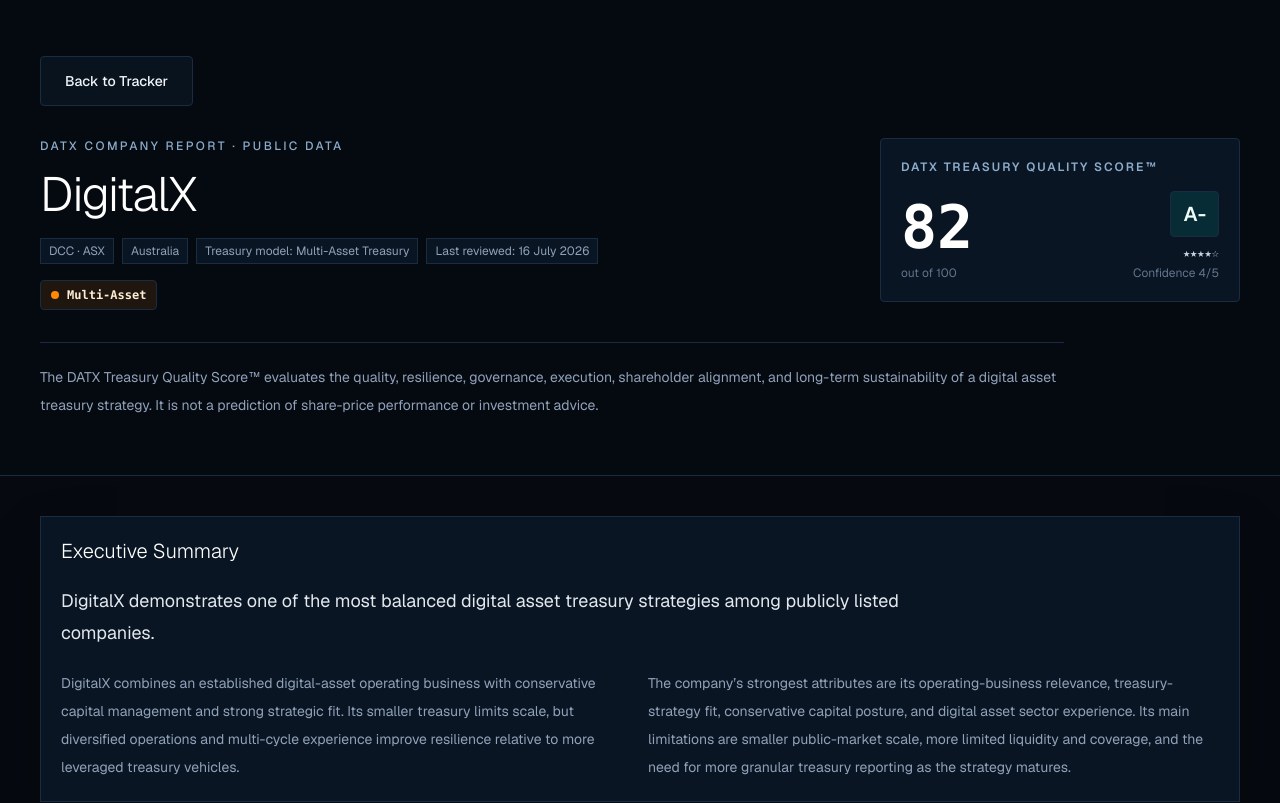
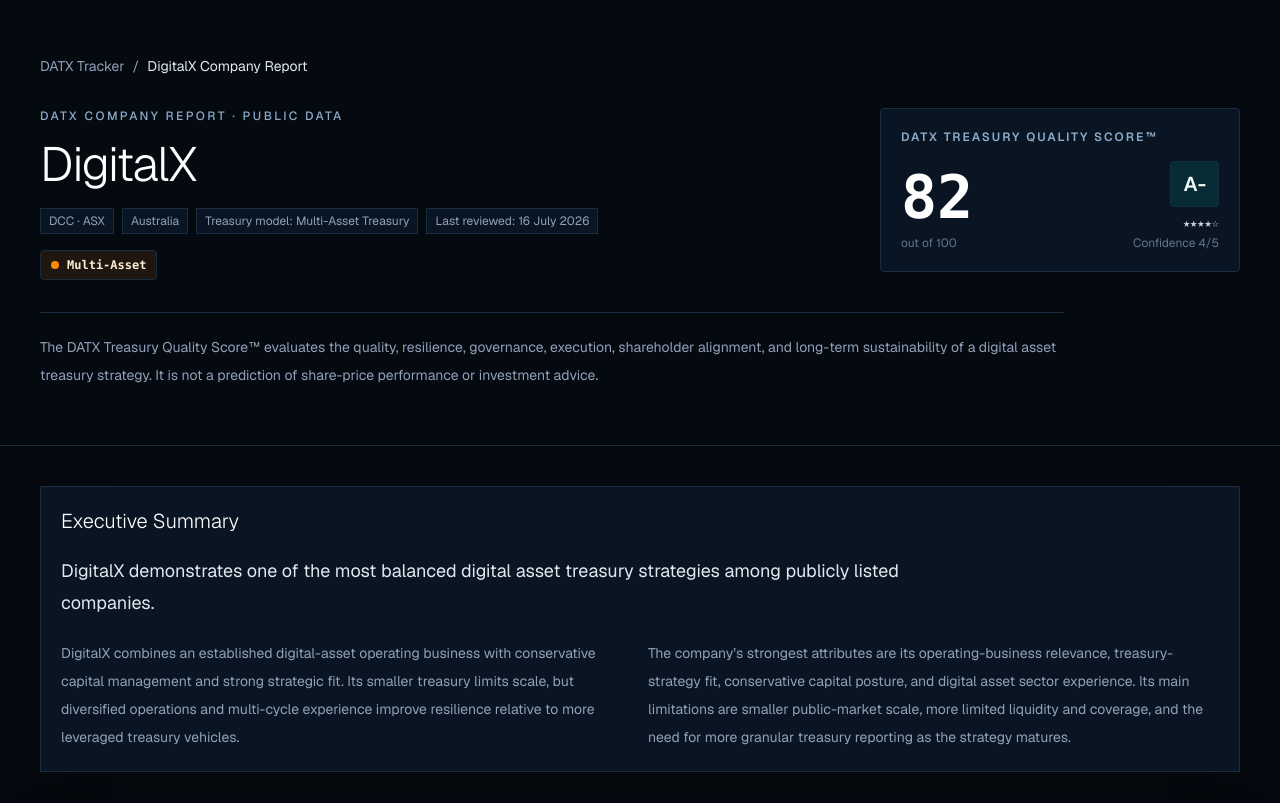
Before and after one commit to datxstrategy-creator/datx-prototype, a Next.js app: page /tracker/companies/digitalx in a window 1280 px wide. Shown: the top 803 px of the page. Built offline with nearby package versions, Linux system fonts and the light colour scheme.

Commit message:
Improve tracker SEO and crawlability

```diff
--- a/app/dat-tracker-prototype/company-report-template.tsx
+++ b/app/dat-tracker-prototype/company-report-template.tsx
@@ -287,12 +287,17 @@ export function CompanyReportContent({
     <main className="min-h-screen bg-datx-black text-slate-100">
       <section className="border-b border-datx-line bg-[#050910]">
         <div className="container-frame py-10 sm:py-14">
-          <Link
-            className="button-secondary mb-8"
-            href={basePath}
-          >
-            {publicMode ? "Back to Tracker" : "Back to DAT Tracker"}
-          </Link>
+          {publicMode ? (
+            <nav aria-label="Breadcrumb" className="mb-8 text-sm text-slate-400">
+              <ol className="flex flex-wrap items-center gap-2">
+                <li><Link className="transition hover:text-white" href="/tracker">DATX Tracker</Link></li>
+                <li aria-hidden="true">/</li>
+                <li aria-current="page" className="text-slate-200">{report.companyName} Company Report</li>
+              </ol>
+            </nav>
+          ) : (
+            <Link className="button-secondary mb-8" href={basePath}>Back to DAT Tracker</Link>
+          )}
           <div className="grid gap-6 lg:grid-cols-[1fr_360px] lg:items-start">
             <div>
               <p className="eyebrow">
@@ -445,7 +450,7 @@ export function CompanyReportContent({
                     isOperatingBusiness ? "text-3xl" : "text-2xl"
                   }`}
                 >
-                  {category.score}/{category.max} — {category.assessment}
+                  {category.title} — {category.score}/{category.max}
                 </h2>
                 <div
                   className={`mt-5 grid gap-5 ${
@@ -571,9 +576,16 @@ export function CompanyReportContent({
 
         <section className="border-t border-datx-line pt-6 text-sm leading-7 text-slate-400">
           <p>{report.disclaimer}</p>
-          <Link className="button-primary mt-6" href={basePath}>
-            {publicMode ? "Back to Tracker" : "Back to DAT Tracker"}
-          </Link>
+          <div className="mt-6 flex flex-wrap gap-3">
+            <Link className="button-primary" href={basePath}>
+              {publicMode ? "Back to Tracker" : "Back to DAT Tracker"}
+            </Link>
+            {publicMode ? (
+              <Link className="button-secondary" href="/tracker/methodology">
+                View TQS Methodology
+              </Link>
+            ) : null}
+          </div>
         </section>
       </div>
     </main>
--- a/app/dat-tracker-prototype/tracker-client.tsx
+++ b/app/dat-tracker-prototype/tracker-client.tsx
@@ -11,6 +11,7 @@ import {
   type KeyboardEvent,
 } from "react";
 import Image from "next/image";
+import Link from "next/link";
 import { usePathname, useRouter, useSearchParams } from "next/navigation";
 import { createPortal } from "react-dom";
 
@@ -27,6 +28,13 @@ export type ScoreCategory = {
   score: number;
   max: number;
 };
+
+const publishedReports = [
+  { name: "Strategy", slug: "strategy" },
+  { name: "DigitalX", slug: "digitalx" },
+  { name: "Metaplanet", slug: "metaplanet" },
+  { name: "gumi Inc.", slug: "gumi" },
+];
 
 export type OperatingBusinessSubcategory = {
   label: string;
@@ -1531,6 +1539,23 @@ export function DatTrackerPrototype({
               </div>
             </div>
           </div>
+          {publicMode ? (
+            <nav
+              aria-label="Published company reports"
+              className="mt-4 flex flex-wrap items-center gap-x-4 gap-y-2 border-t border-datx-line pt-4 text-sm"
+            >
+              <span className="text-slate-500">Published reports:</span>
+              {publishedReports.map((report) => (
+                <Link
+                  className="text-datx-accent transition hover:text-white"
+                  href={`${basePath}/companies/${report.slug}`}
+                  key={report.slug}
+                >
+                  {report.name}
+                </Link>
+              ))}
+            </nav>
+          ) : null}
         </div>
       </section>
 
--- /dev/null
+++ b/app/robots.ts
@@ -0,0 +1,12 @@
+import type { MetadataRoute } from "next";
+
+export default function robots(): MetadataRoute.Robots {
+  return {
+    rules: {
+      userAgent: "*",
+      allow: "/",
+      disallow: "/dat-tracker-prototype",
+    },
+    sitemap: "https://www.datxstrategy.com/sitemap.xml",
+  };
+}
--- a/app/sitemap.ts
+++ b/app/sitemap.ts
@@ -1,7 +1,7 @@
 import type { MetadataRoute } from "next";
 import { companyReports } from "./dat-tracker-prototype/company-reports";
 
-const baseUrl = "https://datxstrategy.com";
+const baseUrl = "https://www.datxstrategy.com";
 
 export default function sitemap(): MetadataRoute.Sitemap {
   const staticRoutes: MetadataRoute.Sitemap = [
--- a/app/tracker/companies/[slug]/page.tsx
+++ b/app/tracker/companies/[slug]/page.tsx
@@ -6,7 +6,7 @@ import {
 } from "../../../dat-tracker-prototype/company-reports";
 import { CompanyReportContent } from "../../../dat-tracker-prototype/company-report-template";
 
-const baseUrl = "https://datxstrategy.com";
+const baseUrl = "https://www.datxstrategy.com";
 
 export function generateStaticParams() {
   return Object.keys(companyReports).map((slug) => ({ slug }));
@@ -74,5 +74,49 @@ export default async function CompanyReportPage({
     notFound();
   }
 
-  return <CompanyReportContent basePath="/tracker" publicMode report={report} />;
+  const url = `${baseUrl}/tracker/companies/${report.slug}`;
+  const description = `${report.companyName} DATX Treasury Quality Score™ company report and category analysis.`;
+  const structuredData = [
+    {
+      "@context": "https://schema.org",
+      "@type": "BreadcrumbList",
+      itemListElement: [
+        { "@type": "ListItem", position: 1, name: "DATX Tracker", item: `${baseUrl}/tracker` },
+        { "@type": "ListItem", position: 2, name: `${report.companyName} Company Report`, item: url },
+      ],
+    },
+    {
+      "@context": "https://schema.org",
+      "@type": "Article",
+      headline: `${report.companyName} TQS Company Report`,
+      description,
+      url,
+      mainEntityOfPage: url,
+      dateModified: "2026-07-16",
+      author: { "@type": "Organization", name: "DATX", url: baseUrl },
+      publisher: {
+        "@type": "Organization",
+        name: "DATX",
+        url: baseUrl,
+        logo: { "@type": "ImageObject", url: `${baseUrl}/brand/datx-logo-white.png` },
+      },
+      about: {
+        "@type": "Organization",
+        name: report.companyName,
+        tickerSymbol: `${report.exchange}:${report.ticker}`,
+      },
+    },
+  ];
+
+  return (
+    <>
+      <script
+        dangerouslySetInnerHTML={{
+          __html: JSON.stringify(structuredData).replace(/</g, "\\u003c"),
+        }}
+        type="application/ld+json"
+      />
+      <CompanyReportContent basePath="/tracker" publicMode report={report} />
+    </>
+  );
 }
--- a/app/tracker/methodology/page.tsx
+++ b/app/tracker/methodology/page.tsx
@@ -4,7 +4,8 @@ import Link from "next/link";
 const title = "DATX TQS Methodology | Digital Asset Treasury Company Tracker";
 const description =
   "How DATX evaluates digital asset treasury companies using Treasury Quality Score categories, confidence ratings, and operating-business strength subcategories.";
-const url = "https://datxstrategy.com/tracker/methodology";
+const baseUrl = "https://www.datxstrategy.com";
+const url = `${baseUrl}/tracker/methodology`;
 const methodology = {
   categories: [
     { label: "Treasury Rationale", max: 10 },
@@ -40,7 +41,7 @@ export const metadata: Metadata = {
     type: "article",
     images: [
       {
-        url: "https://datxstrategy.com/brand/datx-logo-white.png",
+        url: `${baseUrl}/brand/datx-logo-white.png`,
         alt: "DATX",
       },
     ],
@@ -49,18 +50,37 @@ export const metadata: Metadata = {
     card: "summary_large_image",
     title,
     description,
-    images: ["https://datxstrategy.com/brand/datx-logo-white.png"],
+    images: [`${baseUrl}/brand/datx-logo-white.png`],
   },
 };
 
 export default function TrackerMethodologyPage() {
+  const breadcrumbJsonLd = {
+    "@context": "https://schema.org",
+    "@type": "BreadcrumbList",
+    itemListElement: [
+      { "@type": "ListItem", position: 1, name: "DATX Tracker", item: `${baseUrl}/tracker` },
+      { "@type": "ListItem", position: 2, name: "TQS Methodology", item: url },
+    ],
+  };
+
   return (
     <main className="min-h-screen bg-datx-black text-slate-100">
+      <script
+        dangerouslySetInnerHTML={{
+          __html: JSON.stringify(breadcrumbJsonLd).replace(/</g, "\\u003c"),
+        }}
+        type="application/ld+json"
+      />
       <section className="border-b border-datx-line bg-[#050910]">
         <div className="container-frame py-10 sm:py-14">
-          <Link className="button-secondary mb-8" href="/tracker">
-            Back to Tracker
-          </Link>
+          <nav aria-label="Breadcrumb" className="mb-8 text-sm text-slate-400">
+            <ol className="flex flex-wrap items-center gap-2">
+              <li><Link className="transition hover:text-white" href="/tracker">DATX Tracker</Link></li>
+              <li aria-hidden="true">/</li>
+              <li aria-current="page" className="text-slate-200">TQS Methodology</li>
+            </ol>
+          </nav>
           <p className="eyebrow">DATX TQS Methodology</p>
           <h1 className="mt-4 max-w-4xl text-4xl font-light tracking-tight text-white sm:text-5xl">
             Treasury Quality Score™ methodology
--- a/app/tracker/page.tsx
+++ b/app/tracker/page.tsx
@@ -9,7 +9,14 @@ import {
 const title = "Digital Asset Treasury Company Tracker™ | DATX";
 const description =
   "Independent research, Treasury Quality Scores (TQS), and market intelligence for public digital asset treasury companies.";
-const url = "https://datxstrategy.com/tracker";
+const baseUrl = "https://www.datxstrategy.com";
+const url = `${baseUrl}/tracker`;
+const publishedReports = [
+  { name: "Strategy", slug: "strategy" },
+  { name: "DigitalX", slug: "digitalx" },
+  { name: "Metaplanet", slug: "metaplanet" },
+  { name: "gumi Inc.", slug: "gumi" },
+];
 
 const tqsFramework = [
   ["Treasury Rationale", 10],
@@ -598,7 +605,7 @@ export const metadata: Metadata = {
     type: "website",
     images: [
       {
-        url: "https://datxstrategy.com/brand/datx-logo-white.png",
+        url: `${baseUrl}/brand/datx-logo-white.png`,
         alt: "DATX",
       },
     ],
@@ -607,12 +614,37 @@ export const metadata: Metadata = {
     card: "summary_large_image",
     title,
     description,
-    images: ["https://datxstrategy.com/brand/datx-logo-white.png"],
+    images: [`${baseUrl}/brand/datx-logo-white.png`],
   },
 };
 
 export default function TrackerPage() {
+  const jsonLd = {
+    "@context": "https://schema.org",
+    "@type": "CollectionPage",
+    name: title,
+    description,
+    url,
+    mainEntity: {
+      "@type": "ItemList",
+      numberOfItems: publishedReports.length,
+      itemListElement: publishedReports.map((report, index) => ({
+        "@type": "ListItem",
+        position: index + 1,
+        name: report.name,
+        url: `${baseUrl}/tracker/companies/${report.slug}`,
+      })),
+    },
+  };
+
   return (
+    <>
+      <script
+        dangerouslySetInnerHTML={{
+          __html: JSON.stringify(jsonLd).replace(/</g, "\\u003c"),
+        }}
+        type="application/ld+json"
+      />
       <Suspense
         fallback={
           <main className="min-h-screen bg-datx-black text-slate-100">
@@ -622,5 +654,6 @@ export default function TrackerPage() {
       >
         <DatTrackerPrototype basePath="/tracker" companies={companies} publicMode />
       </Suspense>
+    </>
   );
 }
```
Lines whose indentation alone changed are shown as unchanged.
